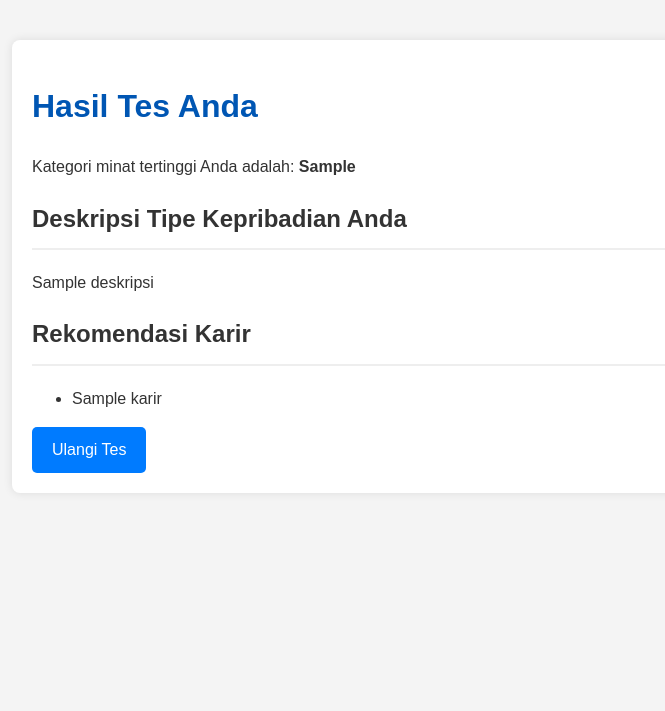
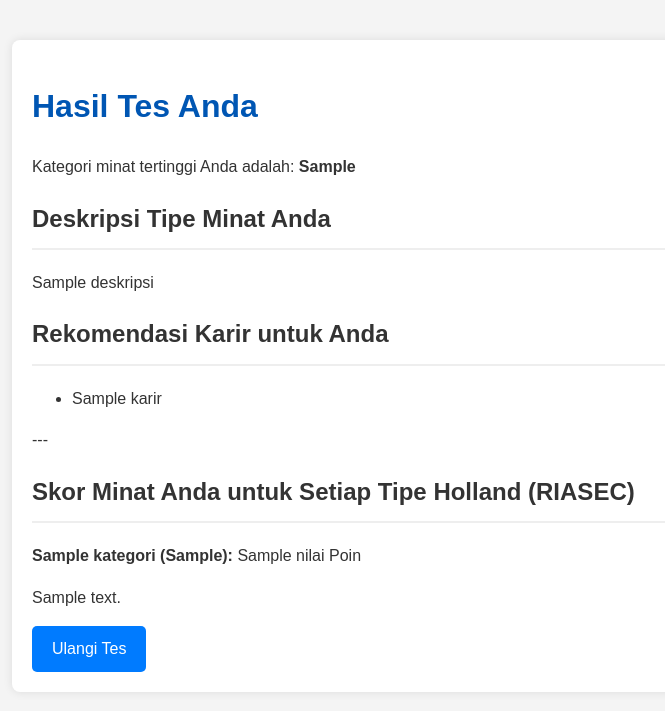
Before and after one commit to dagmarinsancendekia/aplikasi-perencanaan-karir, a Python web app: template templates/hasil.html in a window 1280 px wide. Shown: the top 711 px of the page, without its empty margins (208-873 px from the left). Run offline with Jinja, Linux system fonts and the light colour scheme; the template is opened without the code that fills it: most values are stand-ins (such as "Sample title", 1, 10 or a date in 2020).

Commit message:
Enhance results page with detailed RIASEC scores and descriptions and improved UI

```diff
--- a/templates/hasil.html
+++ b/templates/hasil.html
@@ -1,6 +1,7 @@
 <!doctype html>
 <head>
     <title>Hasil Tes Anda</title>
+    <!-- Hubungkan file CSS -->
     <link rel="stylesheet" href="{{ url_for('static', filename='style.css') }}">
 </head>
 <body>
@@ -9,15 +10,31 @@
 
         <p>Kategori minat tertinggi Anda adalah: <strong>{{ kategori_tertinggi }}</strong></p>
 
-        <h2>Deskripsi Tipe Kepribadian Anda</h2>
+        <h2>Deskripsi Tipe Minat Anda</h2>
         <p>{{ deskripsi }}</p>
 
-        <h2>Rekomendasi Karir</h2>
-        <ul>
-            {% for karir in rekomendasi %}
-            <li>{{ karir }}</li>
+        <h2>Rekomendasi Karir untuk Anda</h2>
+        {% if rekomendasi %}
+            <ul>
+                {% for karir in rekomendasi %}
+                <li>{{ karir }}</li>
+                {% endfor %}
+            </ul>
+        {% else %}
+            <p>Tidak ada rekomendasi karir yang tersedia untuk kategori ini saat ini.</p>
+        {% endif %}
+
+        ---
+
+        <h2>Skor Minat Anda untuk Setiap Tipe Holland (RIASEC)</h2>
+        <div class="score-summary">
+            {% for kategori, nilai in skor_lengkap.items() %}
+            <div class="score-item">
+                <strong>{{ kategori }} ({{ riasec_desc[kategori].split(' ')[0].replace('(', '') }}):</strong> {{ nilai }} Poin
+                <p>{{ riasec_desc[kategori] }}</p>
+            </div>
             {% endfor %}
-        </ul>
+        </div>
 
         <a href="/" class="button">Ulangi Tes</a>
     </div>
```
